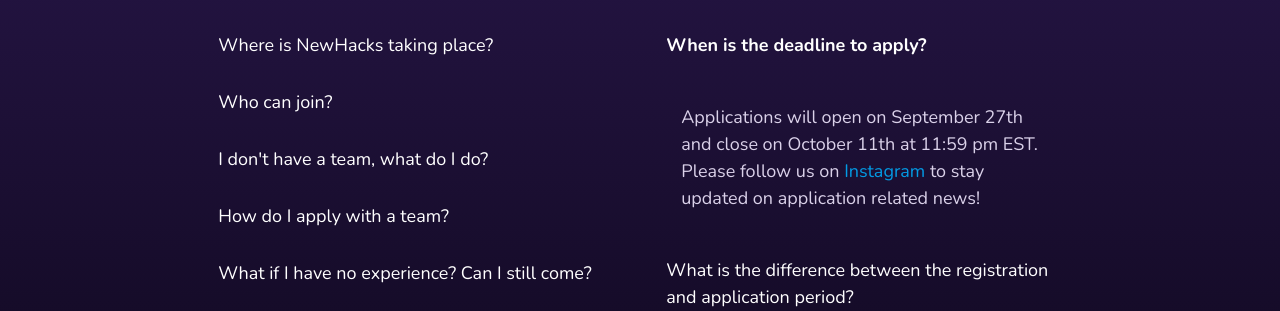
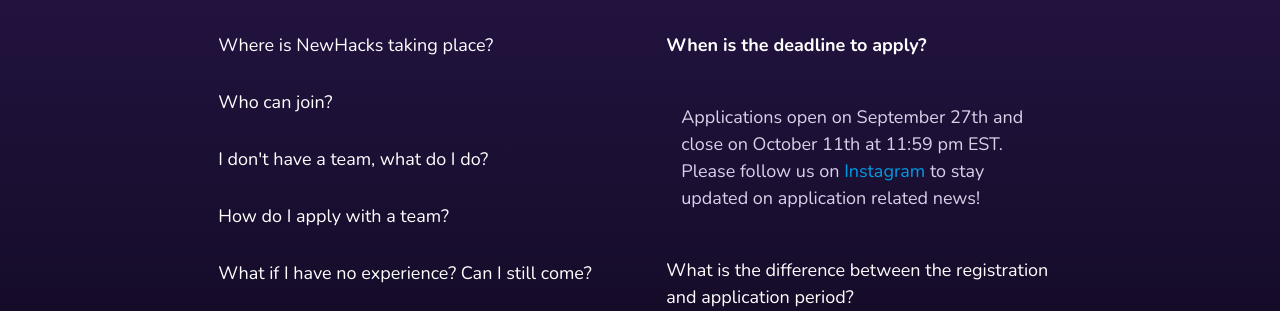
Before and after one commit to ieeeuoft/newhacks-site-2024, a Django app: page / in a window 1280 px wide, after a click on "When is the deadline to apply?". Shown: the part 1887-2198 px from the top of the page. Run offline with Django 3.2, Linux system fonts and the light colour scheme; style sheets or scripts are compiled from the project's sources.

Commit message:
additional wording changes

```diff
--- a/hackathon_site/event/jinja2/event/landing.html
+++ b/hackathon_site/event/jinja2/event/landing.html
@@ -278,7 +278,7 @@
 {#                                    Applications open on {{ localtime(registration_open_date).strftime('%B %-dth') }} and close on {{ localtime(registration_close_date).strftime('%B %dth at %H:%M, %Y') }}. Acceptances will be internally decided on a rolling basis, so apply early to maximize your chances of getting accepted!#}
 {#                                </span>#}
                                   <span>
-                                      Applications will open on September 27th and close on October 11th at 11:59 pm EST.
+                                      Applications open on September 27th and close on October 11th at 11:59 pm EST.
                                       Please follow us on <a href="https://www.instagram.com/ieee_uoft/" target="_blank">Instagram</a> to stay updated on application related news!
                                   </span>
                             </div>
@@ -289,8 +289,8 @@
                             </div>
                             <div class="collapsible-body">
                                 <span>
-                                    Right now, we are in the registration period. You are only able to register an account for Newhacks.
-                                    Once application period starts (we will announce this on our <a href="https://www.instagram.com/ieee_uoft/" target="_blank">Instagram</a>),
+                                    During a registration period, you are only able to register an account for Newhacks.
+                                    Once application period starts (we usually announce this on our <a href="https://www.instagram.com/ieee_uoft/" target="_blank">Instagram</a>),
                                     you will login into your account and fill out the application form.
                                 </span>
                             </div>
```
